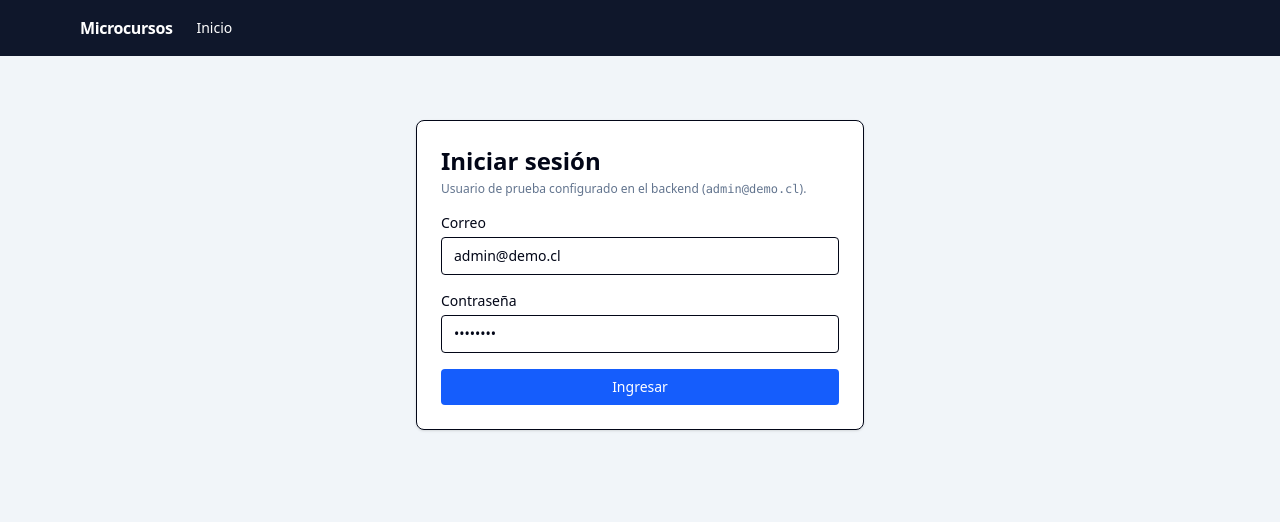
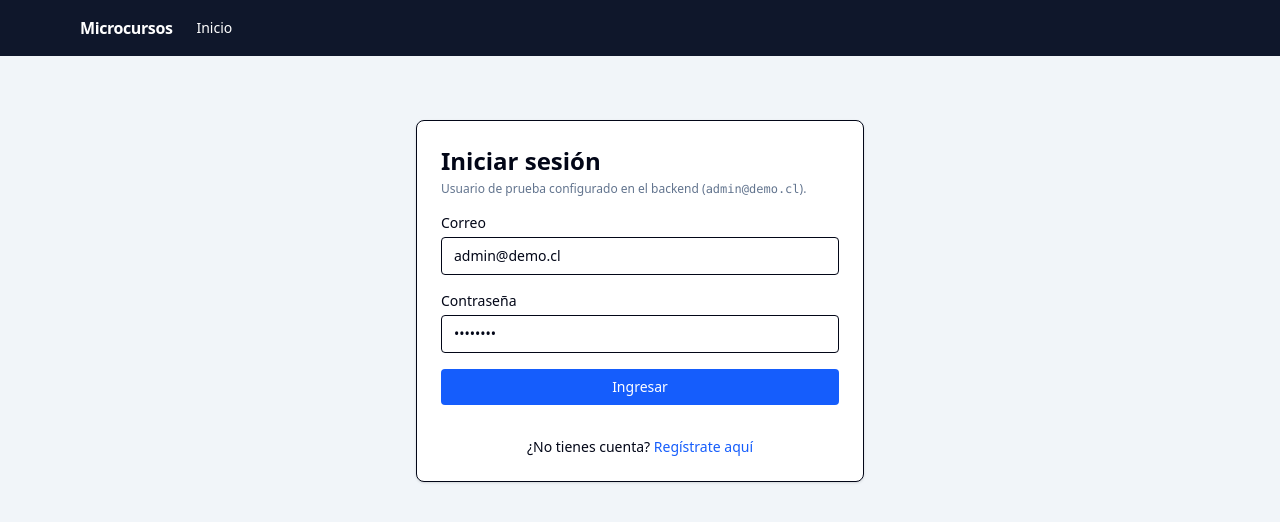
Before and after one commit to jmilla1/microcursos, a Vue app: page /login in a window 1280 px wide. Shown: the top 522 px of the page. Built offline with nearby package versions, Linux system fonts and the light colour scheme; no server answers.

Commit message:
Boton de registro

```diff
--- a/src/views/LoginView.vue
+++ b/src/views/LoginView.vue
@@ -40,6 +40,11 @@
         >
           {{ loading ? "Ingresando..." : "Ingresar" }}
         </button>
+
+<div class="text-center text-sm mt-4">
+  ¿No tienes cuenta?
+  <router-link to="/register" class="text-blue-600 hover:underline">Regístrate aquí</router-link>
+</div>
 
         <p v-if="error" class="text-red-600 text-sm mt-2">
           {{ error }}
```
